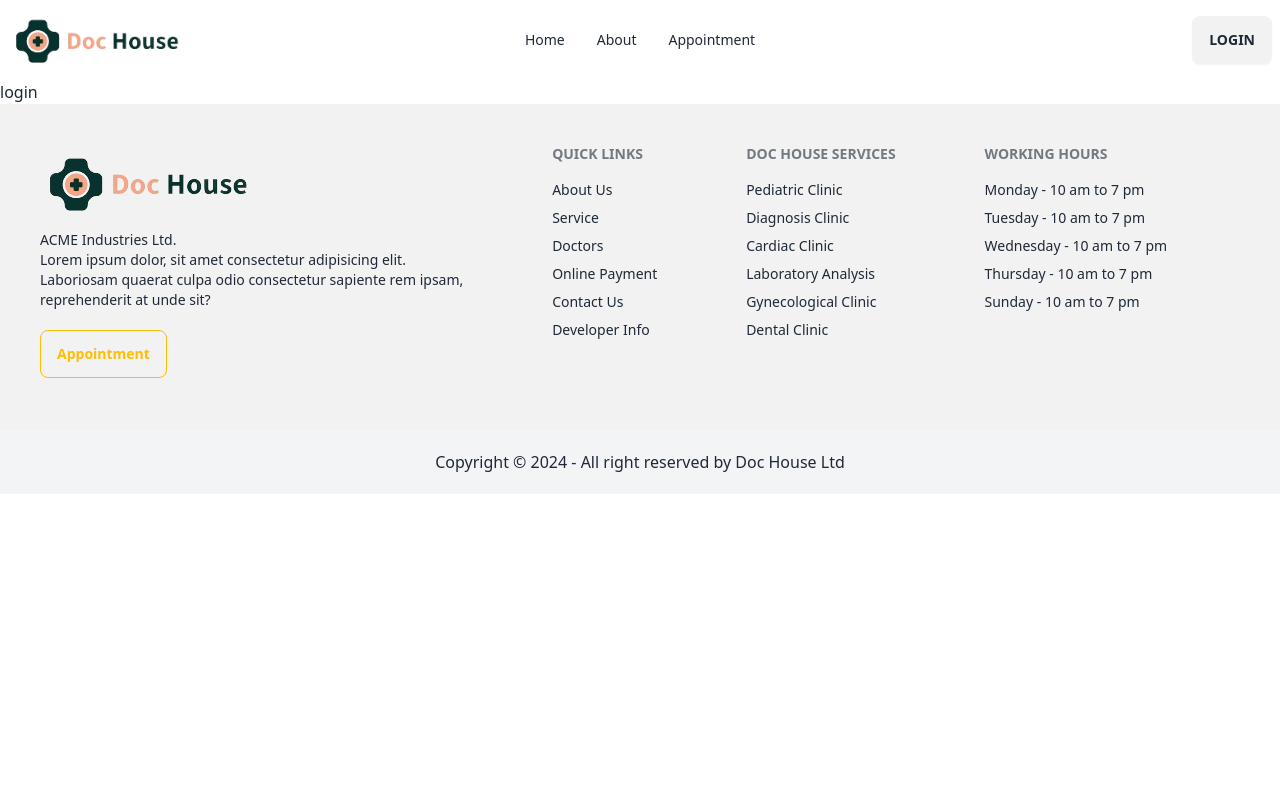
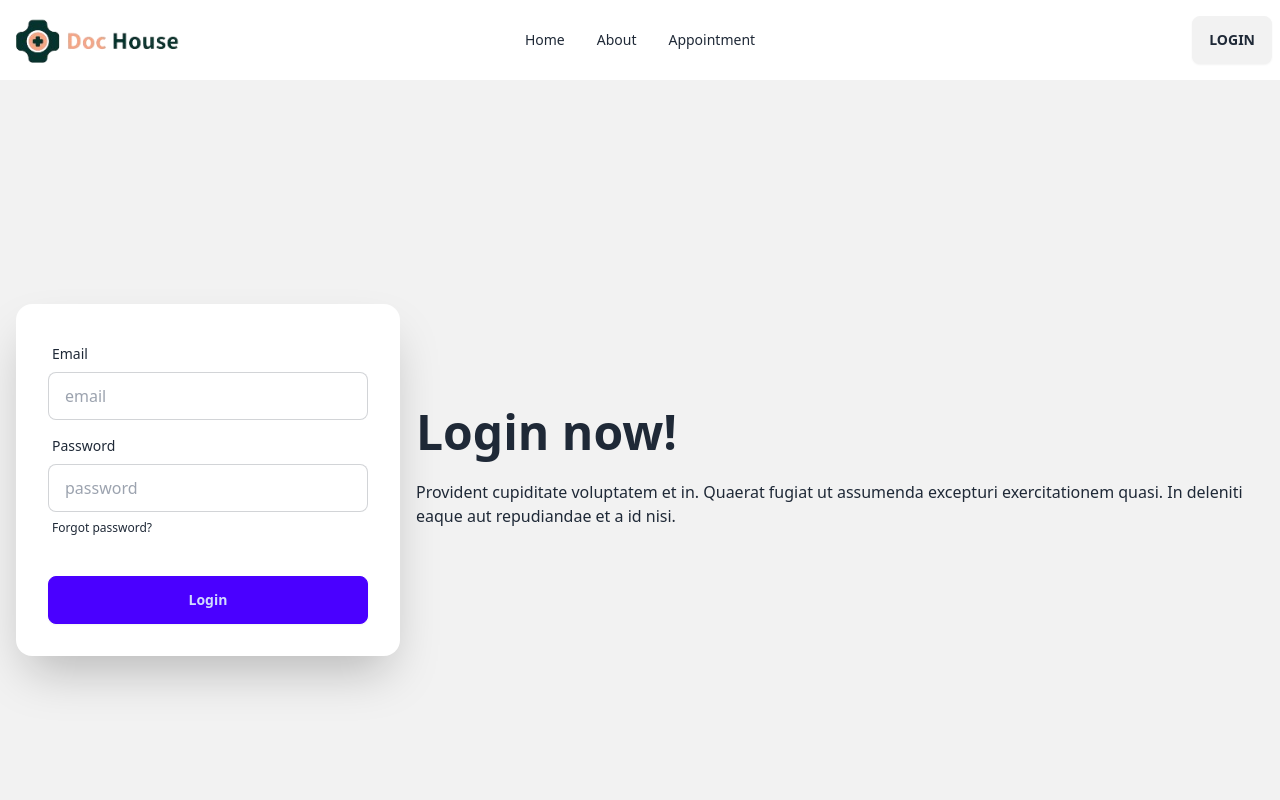
Before and after one commit to tawhid3482/Doc-Hourse, a React (Vite) app: page /login in a window 1280 px wide. Shown: the top 800 px of the page. Built offline with nearby package versions, Linux system fonts and the light colour scheme.

Commit message:
login working

```diff
--- a/src/Login/Login.jsx
+++ b/src/Login/Login.jsx
@@ -1,8 +1,45 @@
+import { useForm, SubmitHandler } from "react-hook-form"
 
 const Login = () => {
+    const {
+        register,
+        handleSubmit,
+        watch,
+        formState: { errors },
+      } = useForm()
+      const onSubmit = (data) => console.log(data)
     return (
         <div>
-            <p>login</p>
+           <div className="hero min-h-screen bg-base-200">
+  <div className="hero-content flex-col lg:flex-row-reverse">
+    <div className="text-center lg:text-left">
+      <h1 className="text-5xl font-bold">Login now!</h1>
+      <p className="py-6">Provident cupiditate voluptatem et in. Quaerat fugiat ut assumenda excepturi exercitationem quasi. In deleniti eaque aut repudiandae et a id nisi.</p>
+    </div>
+    <div className="card shrink-0 w-full max-w-sm shadow-2xl bg-base-100">
+      <form className="card-body">
+        <div className="form-control">
+          <label className="label">
+            <span className="label-text">Email</span>
+          </label>
+          <input type="email" placeholder="email" className="input input-bordered" required />
+        </div>
+        <div className="form-control">
+          <label className="label">
+            <span className="label-text">Password</span>
+          </label>
+          <input type="password" placeholder="password" className="input input-bordered" required />
+          <label className="label">
+            <a href="#" className="label-text-alt link link-hover">Forgot password?</a>
+          </label>
+        </div>
+        <div className="form-control mt-6">
+          <button className="btn btn-primary">Login</button>
+        </div>
+      </form>
+    </div>
+  </div>
+</div>
         </div>
     );
 };
--- /dev/null
+++ b/src/SignUp/SignUp.jsx
@@ -0,0 +1,10 @@
+
+const SignUp = () => {
+    return (
+        <div>
+
+        </div>
+    );
+};
+
+export default SignUp;
```
